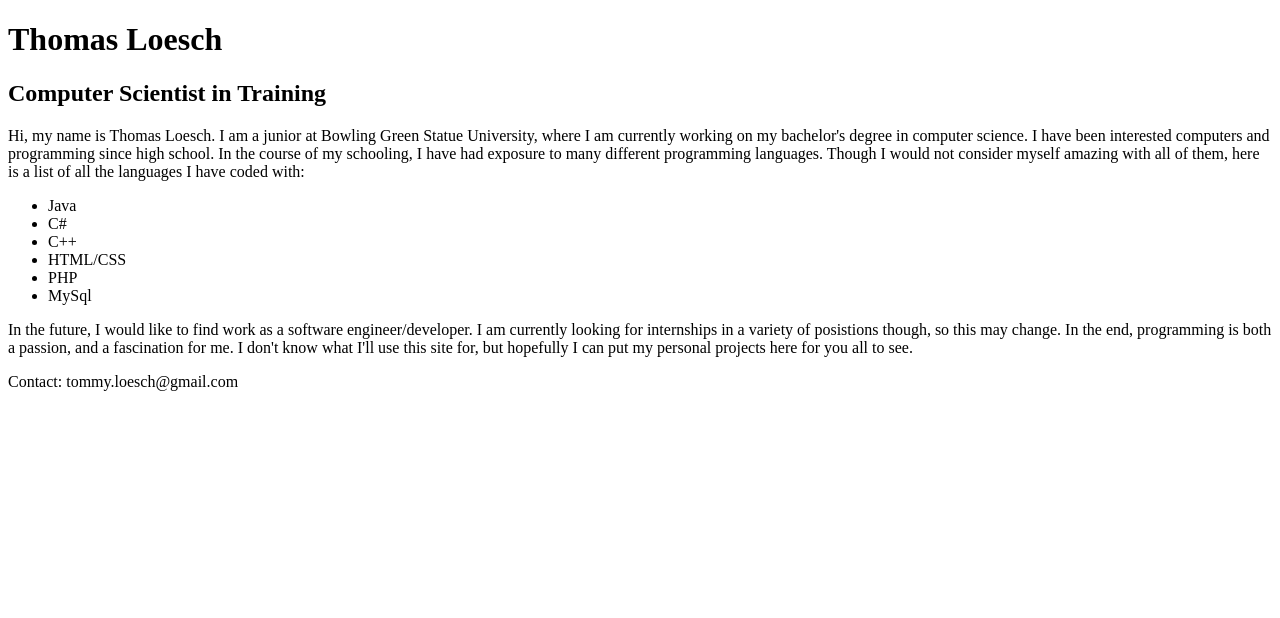
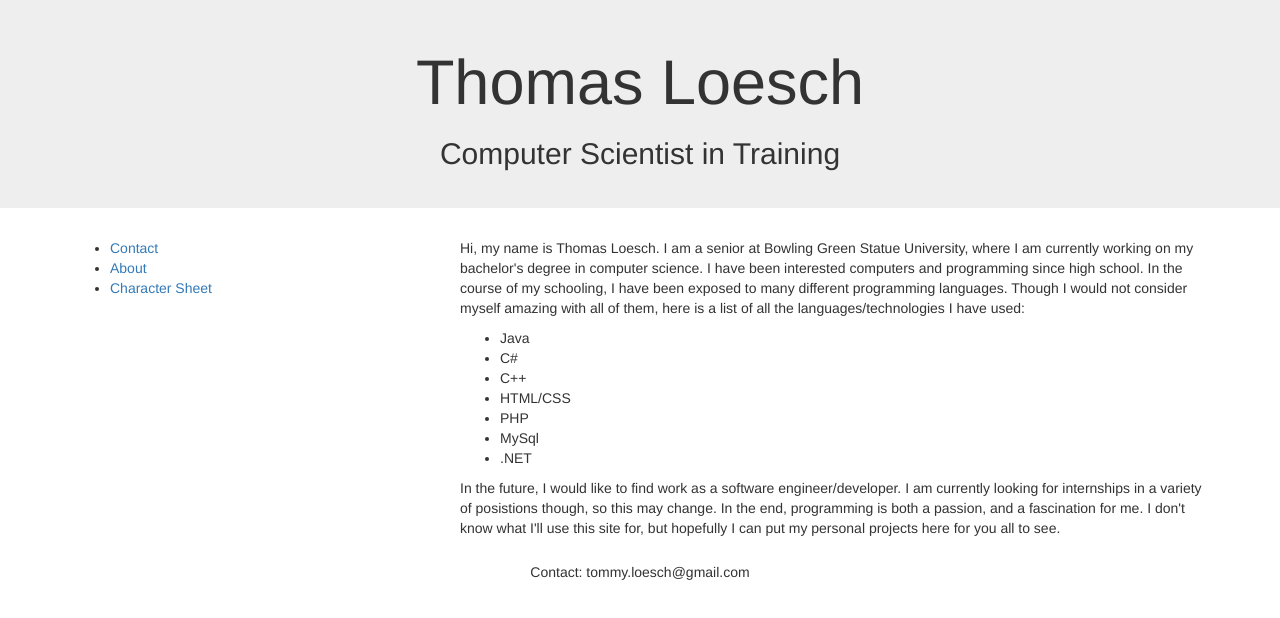
Before and after one commit to thomasloesch/thomasloesch.github.io, a plain HTML site: page index.html in a window 1280 px wide. Drawn offline with nearby package versions, Linux system fonts and the light colour scheme.

Commit message:
Added basic bootstrap. Also updated some text.

```diff
--- a/CSS/styling.css
+++ b/CSS/styling.css
@@ -1,3 +1,33 @@
-h3 {
-	font-size: 500%;
+h1 {
+	font-size: 200%;
 }
+
+h2 {
+	font-size: 175%;
+}
+
+#header {
+	text-align: center;
+	padding: 2em;
+}
+
+#main {
+
+}
+
+#footer {
+	text-align: center;
+	padding: 1em;
+}
+
+.navList {
+	list-style-type: none;
+}
+
+.left {
+	float: left;
+}
+
+.right {
+	float: right;
+}
--- a/index.html
+++ b/index.html
@@ -4,21 +4,26 @@
 	<title> Thomas Loesch - Personal Webpage </title>
 	<meta charset="utf-8" />
 	<link rel="stylesheet" href="CSS/styling.css" />
+	<link rel="stylesheet" href="https://maxcdn.bootstrapcdn.com/bootstrap/3.3.7/css/bootstrap.min.css" />
 </head>
 <body>
-	<div id= "container">
-		<div id= "header">
+	<div class="jumbotron" id="header">
 		<header>
 			<h1>Thomas Loesch</h1>
 			<h2>Computer Scientist in Training</h2>
 		</header>
 	</div>
-		<div id= "nav">
-
+	<div class="container">
+		<div class="row">
+			<div id= "nav" class="col-sm-4">
+				<ul>
+					<li><a href="./contact.html">Contact</a></li>
+					<li><a href="./about.html">About</a></li>
+					<li><a href="./charSheet.html">Character Sheet</a></li>
+				</ul>
 			</div>
-	</div>
-	<div id= "main">
-		<p>Hi, my name is Thomas Loesch. I am a junior at Bowling Green Statue University, where I am currently working on my bachelor's degree in computer science. I have been interested computers and programming since high school. In the course of my schooling, I have had exposure to many different programming languages. Though I would not consider myself amazing with all of them, here is a list of all the languages I have coded with:</p>
+			<div id= "main" class="col-sm-8">
+				<p>Hi, my name is Thomas Loesch. I am a senior at Bowling Green Statue University, where I am currently working on my bachelor's degree in computer science. I have been interested computers and programming since high school. In the course of my schooling, I have been exposed to many different programming languages. Though I would not consider myself amazing with all of them, here is a list of all the languages/technologies I have used:</p>
 				<ul>
 					<li>Java</li>
 					<li>C#</li>
@@ -26,10 +31,13 @@
 					<li>HTML/CSS</li>
 					<li>PHP</li>
 					<li>MySql</li>
+					<li>.NET</li>
 				</ul>
 				<p>
 					In the future, I would like to find work as a software engineer/developer. I am currently looking for internships in a variety of posistions though, so this may change. In the end, programming is both a passion, and a fascination for me. I don't know what I'll use this site for, but hopefully I can put my personal projects here for you all to see.
 				</p>
+			</div>
+		</div>
 	</div>
 	<div id= "footer">
 		<footer>
```
Lines whose indentation alone changed are shown as unchanged.
